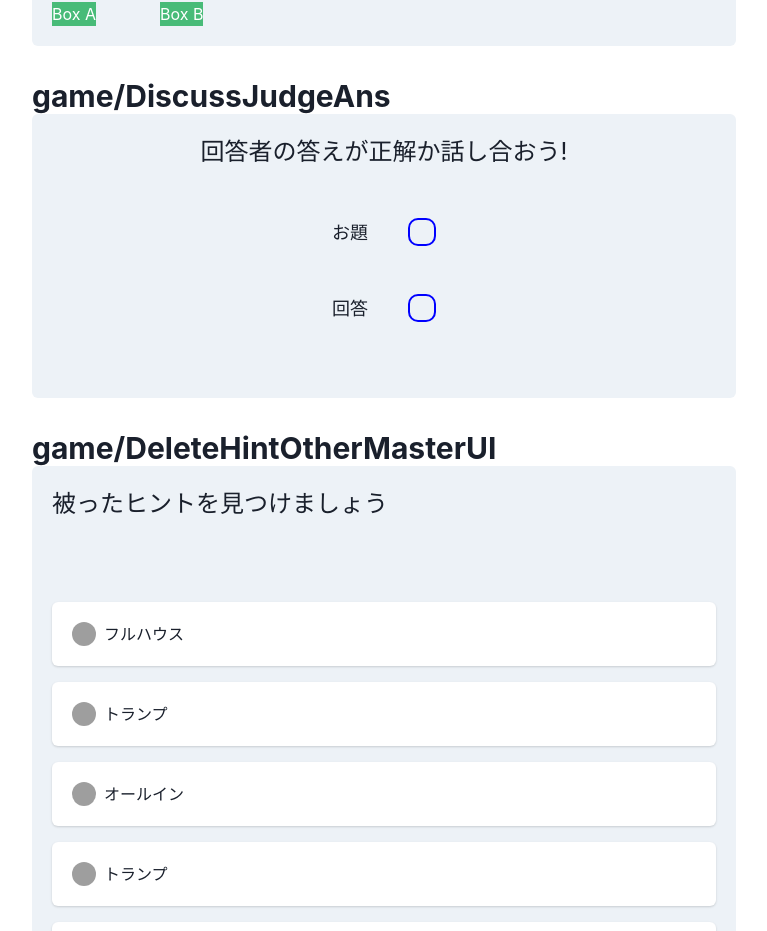
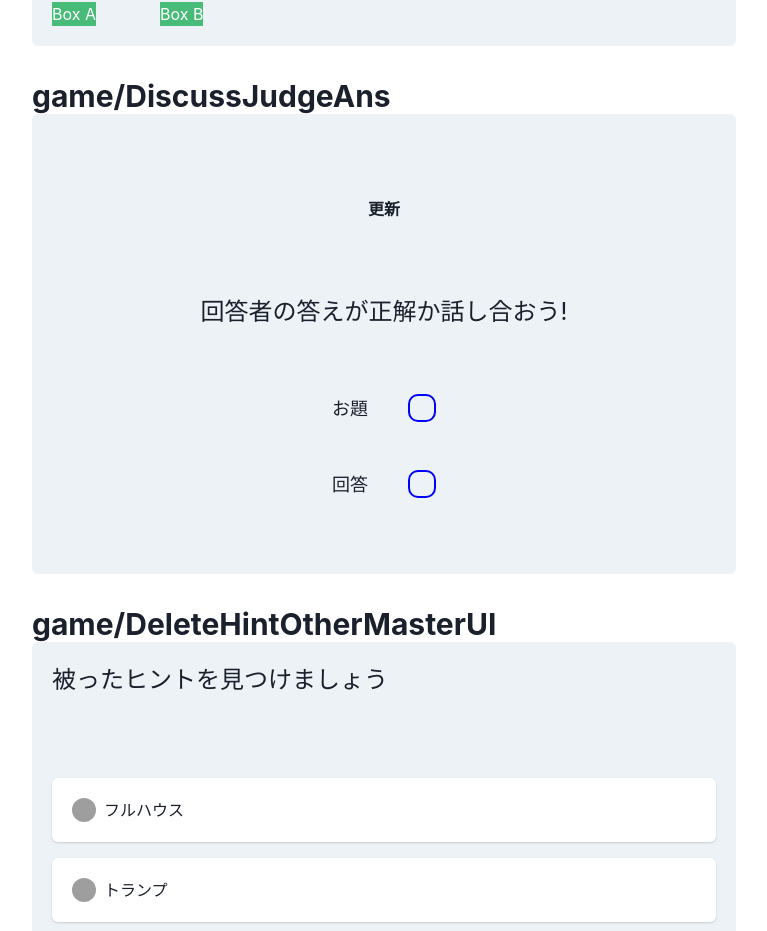
Before and after one commit to hacku-chamomilla/doutankyohi-front-end, a Next.js app: page /components in a window 1280 px wide. Shown: the part 1232-2163 px from the top of the page, without its empty margins (256-1023 px from the left). Built offline with nearby package versions, Linux system fonts and the light colour scheme; grey boxes are pictures that could not be loaded.

Commit message:
feat: お題と回答を取得してきたものに変更

```diff
--- a/src/components/game/DiscussJudgeAns.tsx
+++ b/src/components/game/DiscussJudgeAns.tsx
@@ -1,6 +1,15 @@
-import React from "react";
+import axios from "axios";
+import { useRouter } from "next/router";
+import React, { Dispatch, SetStateAction } from "react";
+import { useRecoilValue } from "recoil";
 
-import { Center, Text, VStack } from "@chakra-ui/react";
+import { Button, Center, Text, VStack } from "@chakra-ui/react";
+
+import { BASE_URL } from "@/data/BaseUrl";
+
+import { RecoilRoom } from "@/store/Recoil";
+
+import { HandleError } from "@/hooks/useError";
 
 import { CustomTitleText } from "../common/CustomTitleText";
 import { VSpacer } from "../common/Spacer";
@@ -8,21 +17,46 @@ import { VSpacer } from "../common/Spacer";
 type Props = {
   theme: string;
   answer: string;
+  setStep: Dispatch<SetStateAction<number>>;
 };
 
-export const DiscussJudgeAns = ({ theme, answer }: Props) => {
+export const DiscussJudgeAns = ({ theme, answer, setStep }: Props) => {
+  const router = useRouter();
+  const room = useRecoilValue(RecoilRoom);
+
+  const handleFetchStep = () => {
+    const url = BASE_URL + "step";
+
+    axios
+      .get(url, {
+        params: { roomId: room.id },
+      })
+      .then((res) => {
+        if (res.data == 7) {
+          //NOTE: 回答を入力する step のマジックナンバー
+          setStep(res.data);
+        }
+      })
+      .catch((err) => {
+        HandleError(router, err);
+      });
+  };
+
   return (
     <>
       <Center>
+        <VStack>
+          <VSpacer size={12} />
+          <Button onClick={handleFetchStep}>更新</Button>
+          <VSpacer size={12} />
           <Text fontSize={24}>回答者の答えが正解か話し合おう!</Text>
-      </Center>
           <VSpacer size={12} />
-      <VStack>
           <CustomTitleText title={"お題"} text={theme} />
           <VSpacer size={8} />
           <CustomTitleText title={"回答"} text={answer} />
           <VSpacer size={12} />
         </VStack>
+      </Center>
     </>
   );
 };
```
Lines whose indentation alone changed are shown as unchanged.
